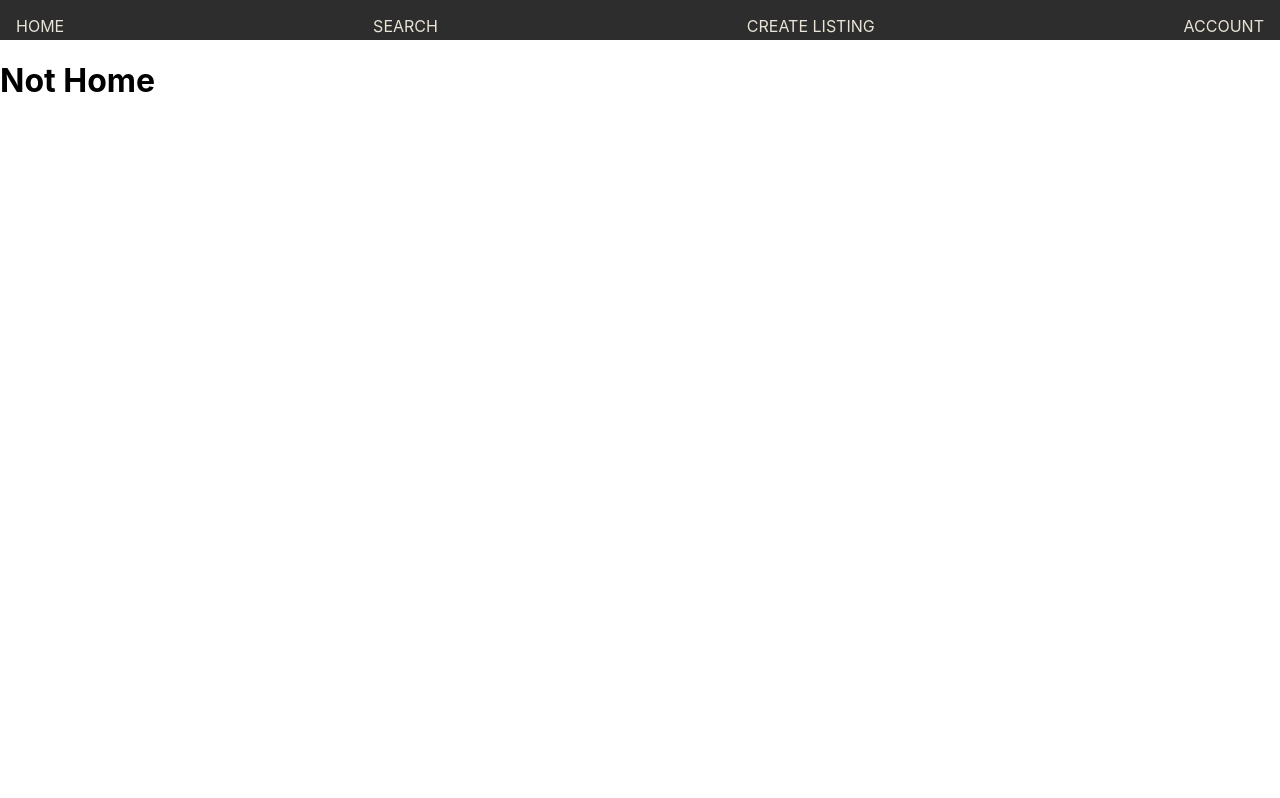
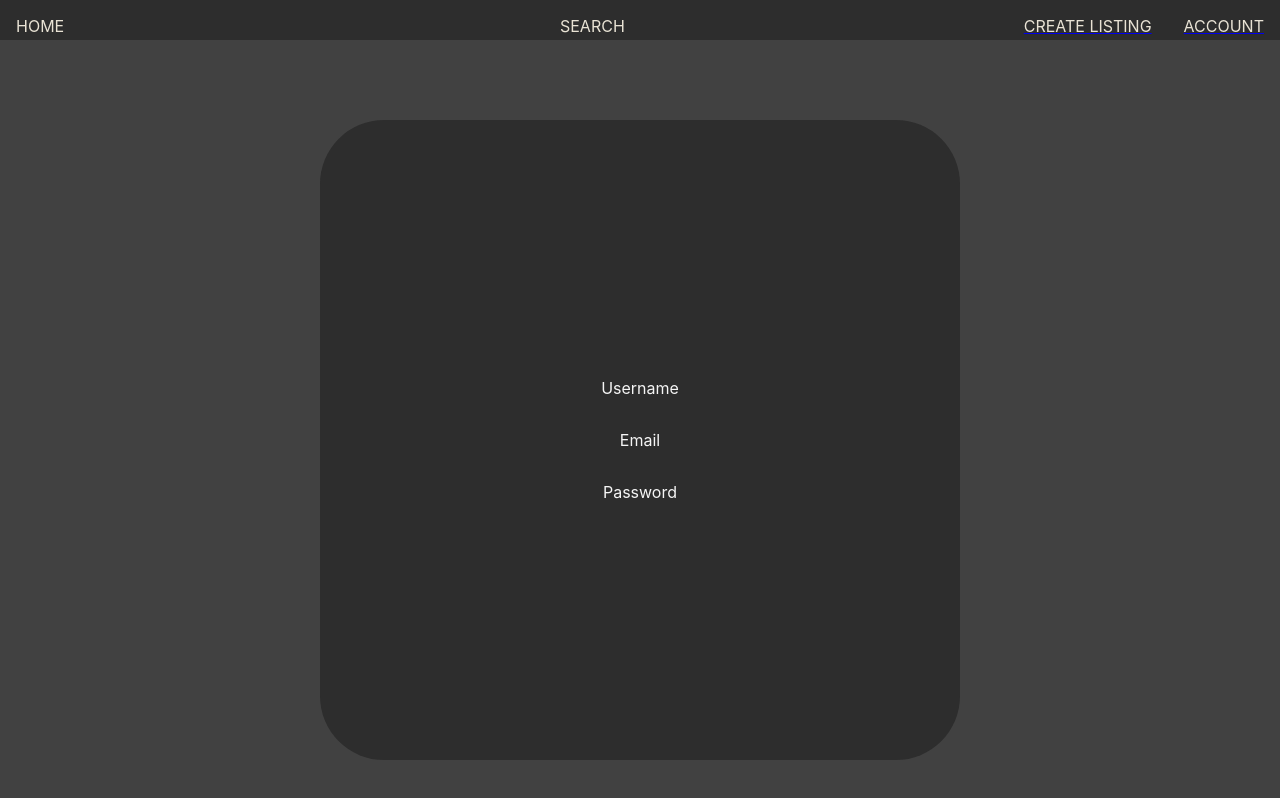
Before and after one commit to kyleanthony8/SpaceCommerce-FrontEnd, a React (Create React App) app in the folder client/: page /search in a window 1280 px wide. Built offline with nearby package versions, Linux system fonts and the light colour scheme.

Commit message:
Signin, up and createList screens

```diff
--- a/client/src/App.js
+++ b/client/src/App.js
@@ -1,9 +1,10 @@
-import './App.css';
+import "./App.css";
 import React from "react";
-import NavBar from './components/NavBar/NavBar';
-import UserProfile from "./screens/userProfile/UserProfile.jsx"
+import NavBar from "./components/NavBar/NavBar";
+import UserProfile from "./screens/userProfile/UserProfile.jsx";
+import SignUp from "./screens/SignUp/SignUp";
 import { Routes, Route } from "react-router-dom";
-
+import CreateList from "./screens/createList/CreateList";
 
 function App() {
   return (
@@ -11,10 +12,10 @@ function App() {
       <NavBar />
       <Routes>
         <Route exact path="/" element={<h1>Home</h1>} />
-        <Route path="account" element={<UserProfile />}></Route>
-      <Route path=":any" element={<h1>Not Home</h1>}></Route>
-    </Routes>
-
+        <Route path="/account" element={<UserProfile />}></Route>
+        <Route path="/search" element={<SignUp />}></Route>
+        <Route path="/createListing" element={<CreateList />}></Route>
+      </Routes>
     </div>
   );
 }
--- a/client/src/components/NavBar/NavBar.css
+++ b/client/src/components/NavBar/NavBar.css
@@ -5,6 +5,12 @@ nav {
   top: 0;
   background-color: rgba(45, 45, 45, 1);
   justify-content: space-between;
+}
+.middle {
+  position: absolute;
+}
+.right {
+  display: flex;
 }
 
 .navLinks {
--- a/client/src/components/NavBar/NavBar.jsx
+++ b/client/src/components/NavBar/NavBar.jsx
@@ -1,4 +1,4 @@
-import './NavBar.css';
+import "./NavBar.css";
 import { NavLink } from "react-router-dom";
 
 function NavBar() {
@@ -8,14 +8,16 @@ function NavBar() {
         <div className="navLinks home">Home</div>
       </NavLink>
       <NavLink to="/search">
-        <div className="navLinks">Search</div>
+        <div className="navLinks middle">Search</div>
       </NavLink>
+      <div className="right">
         <NavLink to="/createListing">
           <div className="navLinks">Create Listing</div>
         </NavLink>
         <NavLink to="/account">
           <div className="navLinks">Account</div>
         </NavLink>
+      </div>
     </nav>
   );
 }
--- /dev/null
+++ b/client/src/screens/SignUp/SignUp.css
@@ -0,0 +1,21 @@
+.signUp {
+  position: fixed;
+  display: flex;
+  justify-content: center;
+  align-items: center;
+  width: 100%;
+  height: 100vh;
+  background-color: rgba(45, 45, 45, 0.9);
+}
+
+.signUpCenter {
+  display: flex;
+  flex-direction: column;
+  justify-content: center;
+  align-items: center;
+  width: 50%;
+  height: 80vh;
+  border-radius: 10%;
+  background-color: rgba(45, 45, 45, 1);
+  color: whitesmoke;
+}
--- /dev/null
+++ b/client/src/screens/SignUp/SignUp.jsx
@@ -0,0 +1,16 @@
+import './SignUp.css';
+
+function SignUp() {
+  return (
+    <div className='signUp'>
+      <div className='signUpCenter'>
+        <p>Username</p>
+        <p>Email</p>
+        <p>Password</p>
+      </div>
+
+    </div>
+  );
+}
+
+export default SignUp;
--- /dev/null
+++ b/client/src/screens/createList/CreateList.css
@@ -0,0 +1,21 @@
+.createList {
+  position: fixed;
+  display: flex;
+  justify-content: center;
+  align-items: center;
+  width: 100%;
+  height: 100vh;
+  background-color: rgba(45, 45, 45, 0.9);
+}
+
+.center {
+  display: flex;
+  flex-direction: column;
+  justify-content: center;
+  align-items: center;
+  width: 50%;
+  height: 80vh;
+  border-radius: 10%;
+  background-color: rgba(45, 45, 45, 1);
+  color: whitesmoke;
+}
--- /dev/null
+++ b/client/src/screens/createList/CreateList.jsx
@@ -0,0 +1,16 @@
+import './CreateList.css';
+
+function CreateList() {
+  return (
+    <div className='createList'>
+      <div className='center'>
+        <p>Name</p>
+        <p>Size</p>
+        <p>Price</p>
+      </div>
+
+    </div>
+  );
+}
+
+export default CreateList;
```
Also changed, not shown: client/src/screens/SignIn/SignIn.css (added, +21 -0 lines), client/src/screens/SignIn/SignIn.jsx (added, +16 -0 lines). Lines whose indentation alone changed are shown as unchanged.
